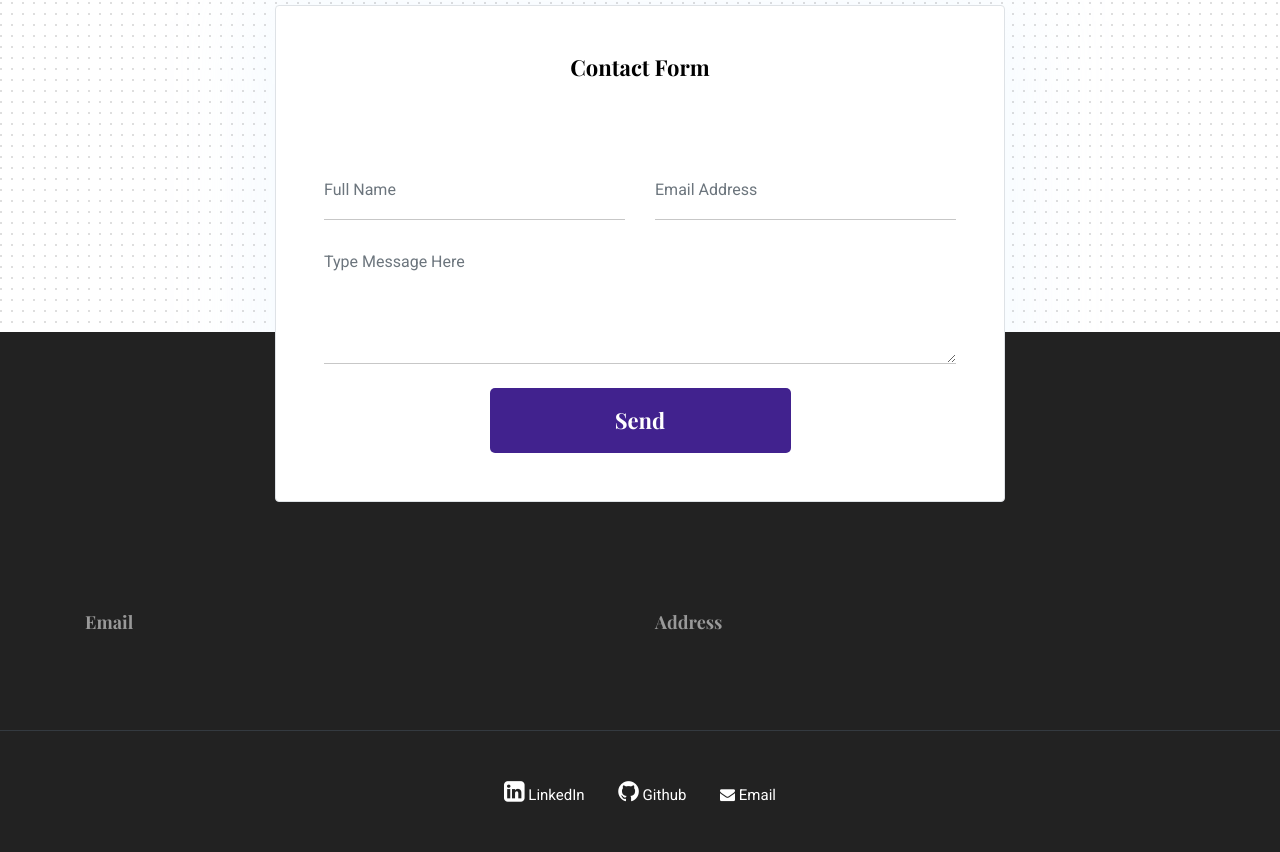
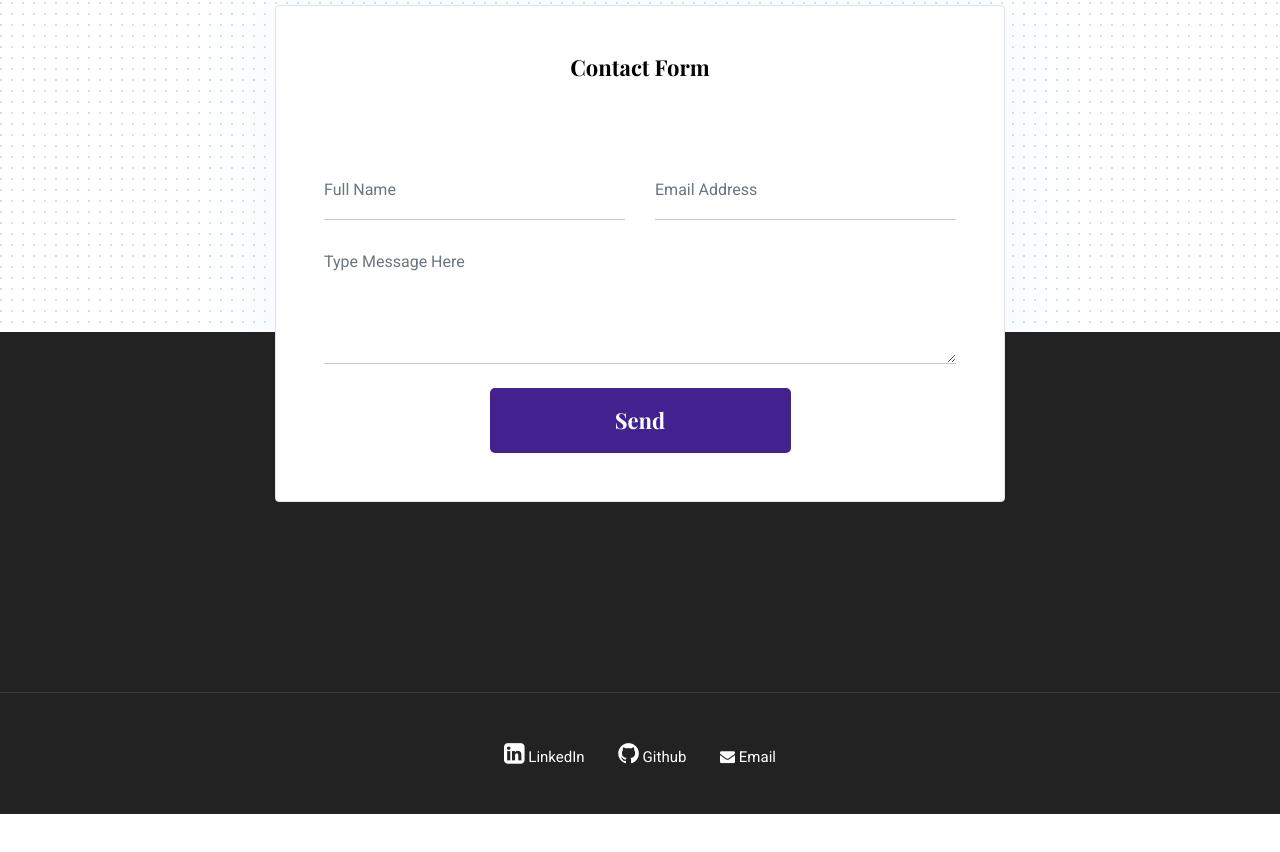
Before and after one commit to KarnGunjan/portfolio_gunjan.github.io, a website: page index.html in a window 1280 px wide. Shown: the part 3740-4592 px from the top of the page. After the commit the page ends 4554 px from the top, so only its background shows below. Drawn offline with nearby package versions, Linux system fonts and the light colour scheme.

Commit message:
Update index.html

```diff
--- a/index.html
+++ b/index.html
@@ -493,19 +493,7 @@
     <footer class="bg-dark footer-section">
       <div class="section">
         <div class="container">
-          <div class="row">
-            <div class="col-md-6">
-              <h5 class="text-light">Email</h5>
-              <p class="text-white paragraph-lg font-secondary"
-              </p>
-            </div>
-            <div class="col-md-6">
-              <h5 class="text-light">Address</h5>
-              <p class="text-white paragraph-lg font-secondary">
 
-              </p>
-            </div>
-          </div>
         </div>
       </div>
       <div class="border-top text-center border-dark py-5">
```
